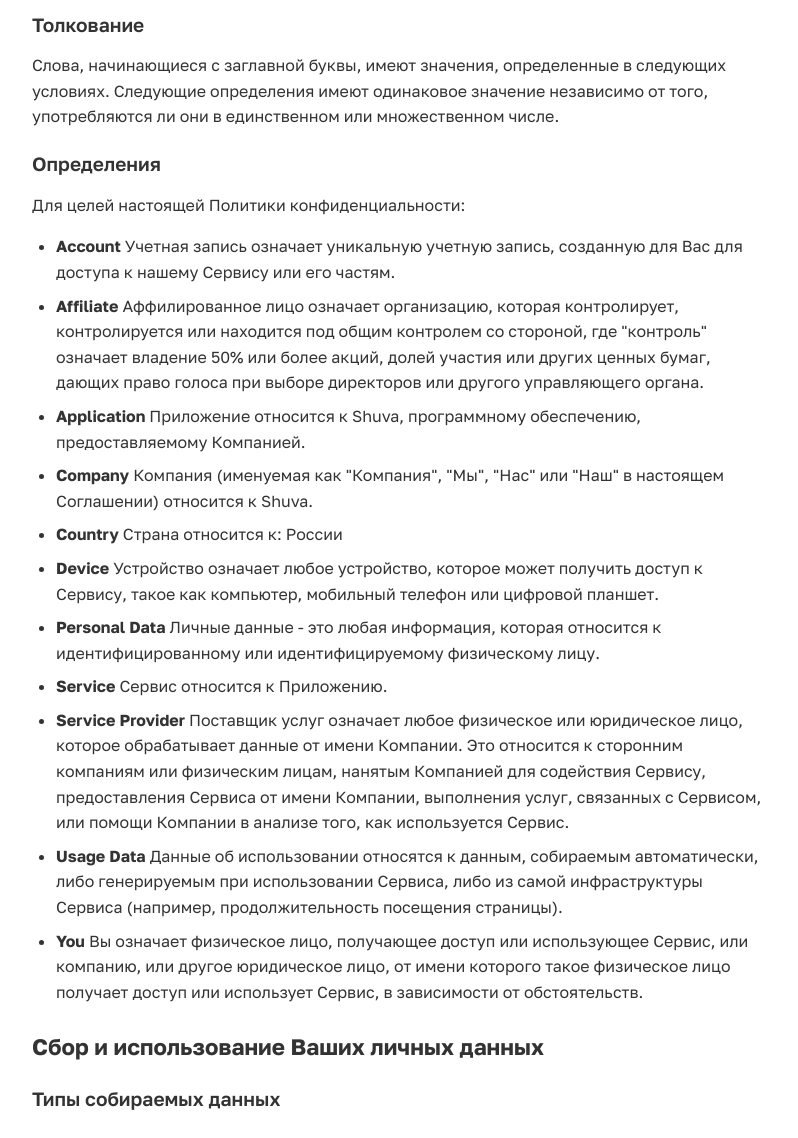
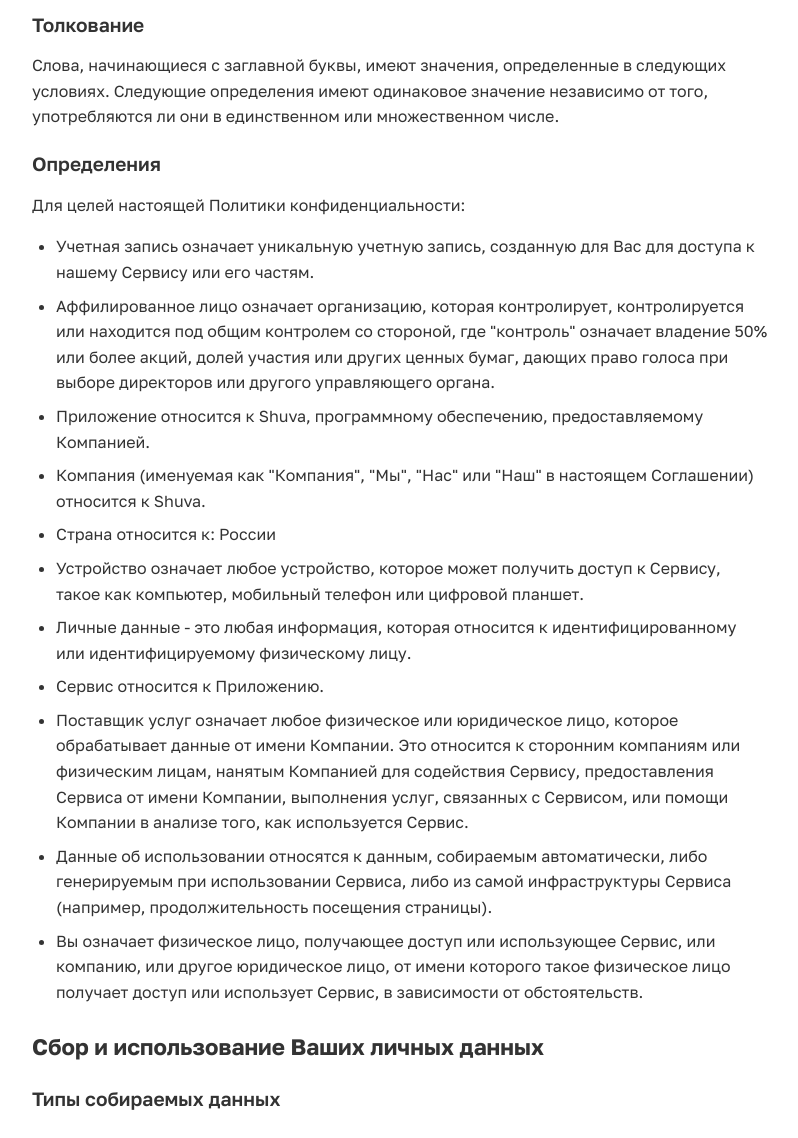
Before and after one commit to MityaRimsky/shuva_tgbot, a Flask app: page /privacy in a window 1280 px wide. Shown: the part 452-1590 px from the top of the page, without its empty margins (240-1038 px from the left). Run offline with Flask 3, Linux system fonts and the light colour scheme; some libraries are stand-ins or nearby versions.

Commit message:
update privacy.html

```diff
--- a/templates/privacy.html
+++ b/templates/privacy.html
@@ -214,17 +214,17 @@
             <h3 data-i18n="privacy.definitions.title">Определения</h3>
             <p data-i18n="privacy.definitions.intro">Для целей настоящей Политики конфиденциальности:</p>
             <ul>
-                <li><strong>Account</strong> <span data-i18n="privacy.definitions.account">Учетная запись означает уникальную учетную запись, созданную для Вас для доступа к нашему Сервису или его частям.</span></li>
-                <li><strong>Affiliate</strong> <span data-i18n="privacy.definitions.affiliate">Аффилированное лицо означает организацию, которая контролирует, контролируется или находится под общим контролем со стороной, где "контроль" означает владение 50% или более акций, долей участия или других ценных бумаг, дающих право голоса при выборе директоров или другого управляющего органа.</span></li>
-                <li><strong>Application</strong> <span data-i18n="privacy.definitions.application">Приложение относится к Shuva, программному обеспечению, предоставляемому Компанией.</span></li>
-                <li><strong>Company</strong> <span data-i18n="privacy.definitions.company">Компания (именуемая как "Компания", "Мы", "Нас" или "Наш" в настоящем Соглашении) относится к Shuva.</span></li>
-                <li><strong>Country</strong> <span data-i18n="privacy.definitions.country">Страна относится к: России</span></li>
-                <li><strong>Device</strong> <span data-i18n="privacy.definitions.device">Устройство означает любое устройство, которое может получить доступ к Сервису, такое как компьютер, мобильный телефон или цифровой планшет.</span></li>
-                <li><strong>Personal Data</strong> <span data-i18n="privacy.definitions.personalData">Личные данные - это любая информация, которая относится к идентифицированному или идентифицируемому физическому лицу.</span></li>
-                <li><strong>Service</strong> <span data-i18n="privacy.definitions.service">Сервис относится к Приложению.</span></li>
-                <li><strong>Service Provider</strong> <span data-i18n="privacy.definitions.serviceProvider">Поставщик услуг означает любое физическое или юридическое лицо, которое обрабатывает данные от имени Компании. Это относится к сторонним компаниям или физическим лицам, нанятым Компанией для содействия Сервису, предоставления Сервиса от имени Компании, выполнения услуг, связанных с Сервисом, или помощи Компании в анализе того, как используется Сервис.</span></li>
-                <li><strong>Usage Data</strong> <span data-i18n="privacy.definitions.usageData">Данные об использовании относятся к данным, собираемым автоматически, либо генерируемым при использовании Сервиса, либо из самой инфраструктуры Сервиса (например, продолжительность посещения страницы).</span></li>
-                <li><strong>You</strong> <span data-i18n="privacy.definitions.you">Вы означает физическое лицо, получающее доступ или использующее Сервис, или компанию, или другое юридическое лицо, от имени которого такое физическое лицо получает доступ или использует Сервис, в зависимости от обстоятельств.</span></li>
+                <li><strong></strong> <span data-i18n="privacy.definitions.account">Учетная запись означает уникальную учетную запись, созданную для Вас для доступа к нашему Сервису или его частям.</span></li>
+                <li><strong></strong> <span data-i18n="privacy.definitions.affiliate">Аффилированное лицо означает организацию, которая контролирует, контролируется или находится под общим контролем со стороной, где "контроль" означает владение 50% или более акций, долей участия или других ценных бумаг, дающих право голоса при выборе директоров или другого управляющего органа.</span></li>
+                <li><strong></strong> <span data-i18n="privacy.definitions.application">Приложение относится к Shuva, программному обеспечению, предоставляемому Компанией.</span></li>
+                <li><strong></strong> <span data-i18n="privacy.definitions.company">Компания (именуемая как "Компания", "Мы", "Нас" или "Наш" в настоящем Соглашении) относится к Shuva.</span></li>
+                <li><strong></strong> <span data-i18n="privacy.definitions.country">Страна относится к: России</span></li>
+                <li><strong></strong> <span data-i18n="privacy.definitions.device">Устройство означает любое устройство, которое может получить доступ к Сервису, такое как компьютер, мобильный телефон или цифровой планшет.</span></li>
+                <li><strong></strong> <span data-i18n="privacy.definitions.personalData">Личные данные - это любая информация, которая относится к идентифицированному или идентифицируемому физическому лицу.</span></li>
+                <li><strong></strong> <span data-i18n="privacy.definitions.service">Сервис относится к Приложению.</span></li>
+                <li><strong></strong> <span data-i18n="privacy.definitions.serviceProvider">Поставщик услуг означает любое физическое или юридическое лицо, которое обрабатывает данные от имени Компании. Это относится к сторонним компаниям или физическим лицам, нанятым Компанией для содействия Сервису, предоставления Сервиса от имени Компании, выполнения услуг, связанных с Сервисом, или помощи Компании в анализе того, как используется Сервис.</span></li>
+                <li><strong></strong> <span data-i18n="privacy.definitions.usageData">Данные об использовании относятся к данным, собираемым автоматически, либо генерируемым при использовании Сервиса, либо из самой инфраструктуры Сервиса (например, продолжительность посещения страницы).</span></li>
+                <li><strong></strong> <span data-i18n="privacy.definitions.you">Вы означает физическое лицо, получающее доступ или использующее Сервис, или компанию, или другое юридическое лицо, от имени которого такое физическое лицо получает доступ или использует Сервис, в зависимости от обстоятельств.</span></li>
             </ul>
 
             <h2 data-i18n="privacy.collectingData.title">Сбор и использование Ваших личных данных</h2>
```
